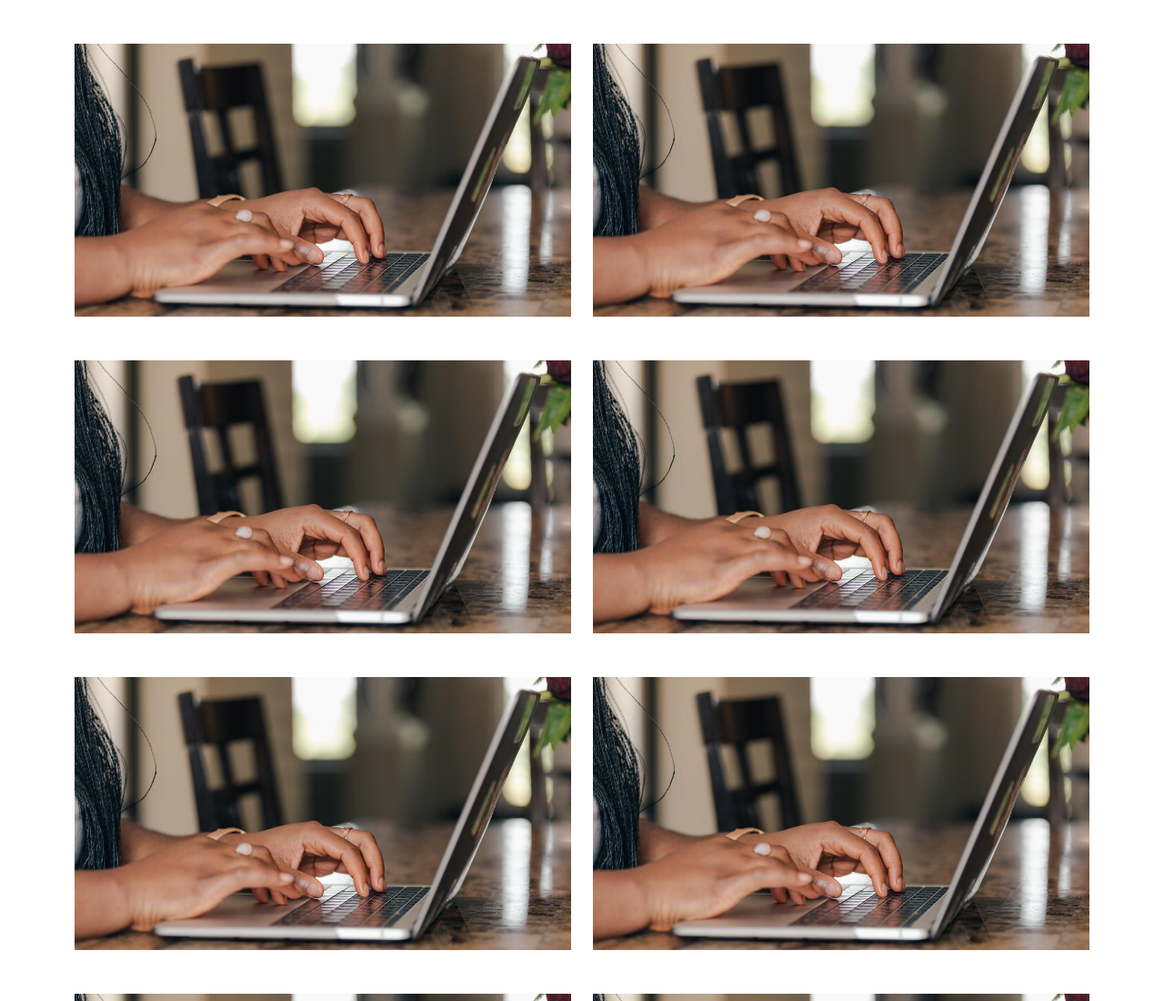
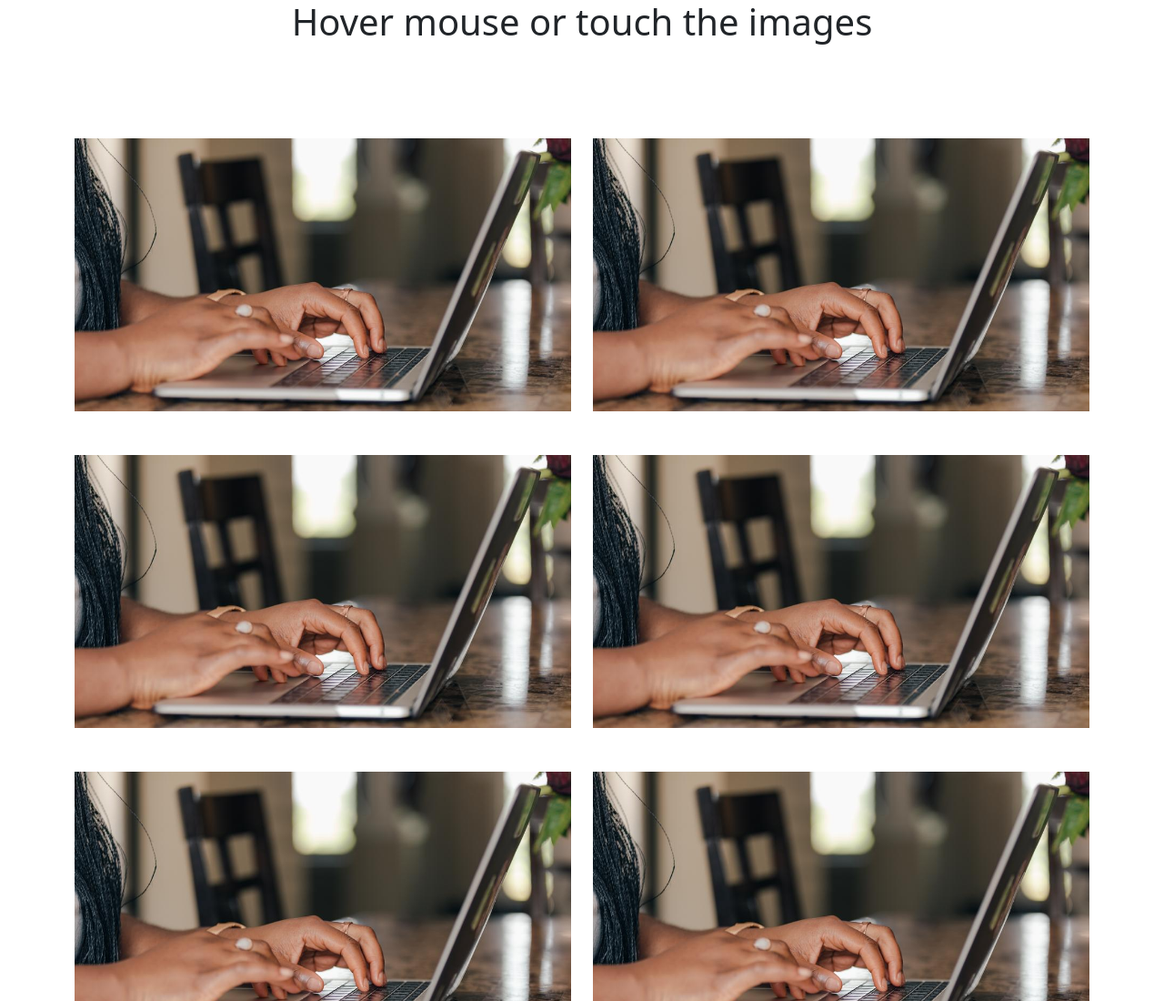
Before and after one commit to mdjannatulhasan/hover-content-design, a plain HTML site: page index.html in a window 1280 px wide. Shown: the top 1100 px of the page at 91% size. Drawn offline with nearby package versions, Linux system fonts and the light colour scheme.

Commit message:
Update index.html

```diff
--- a/index.html
+++ b/index.html
@@ -13,6 +13,7 @@
     <link rel="stylesheet" href="style.css">
 </head>
 <body>
+    <h1 class="text-center pb-5">Hover mouse or touch the images</h1>
     <section class="hoverDiv">
         <div class="container">
             <div class="row">
```
